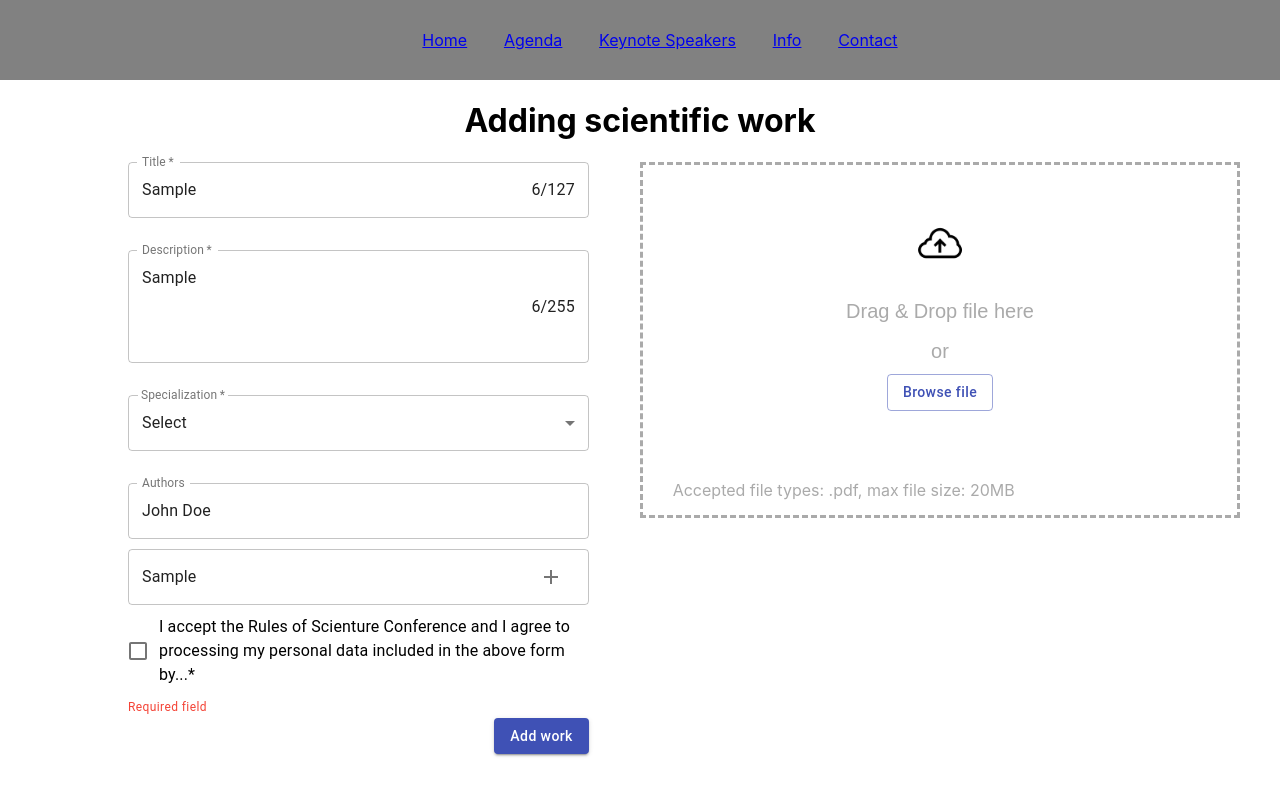
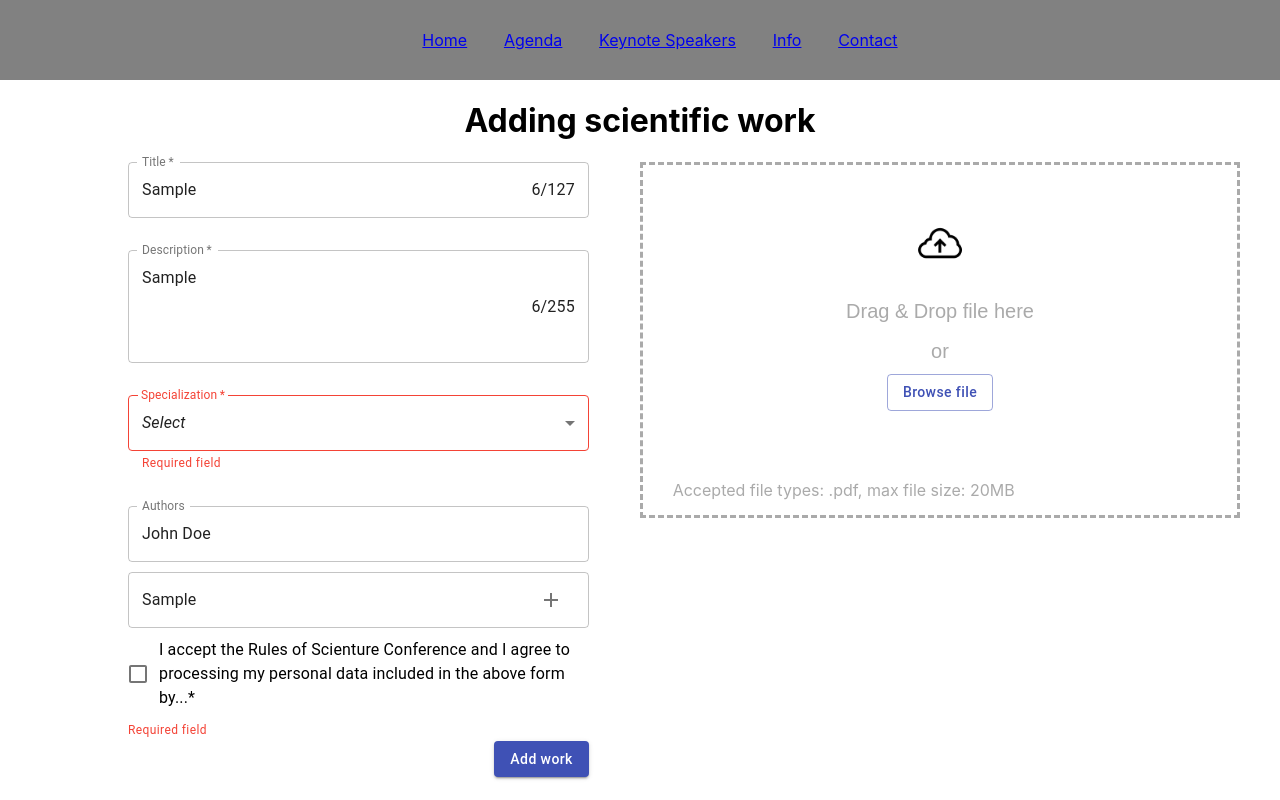
Before and after one commit to WyimaginowaneKoniki/Kongres, a React (Create React App) app in the folder web-client/: page /adding-work in a window 1280 px wide. Both pictures are taken after typing "Sample", "Sample", "Sample" into the empty fields and a click on the button "Add work". Built offline with nearby package versions, Linux system fonts and the light colour scheme.

Commit message:
Add validation to Select

```diff
--- a/web-client/src/pages/adding-work.js
+++ b/web-client/src/pages/adding-work.js
@@ -22,7 +22,7 @@ import FormControlLabel from "@material-ui/core/FormControlLabel";
 import Snackbar from "@material-ui/core/Snackbar";
 import MuiAlert from "@material-ui/lab/Alert";
 
-function AddingWork(props) {
+function AddingWork() {
   const styles = makeStyles({
     main: {
       width: "80%",
@@ -153,6 +153,17 @@ function AddingWork(props) {
 
   const handleChangeSelect = (event) => {
     setSpecialization(event.target.value);
+    setError(false);
+  };
+
+  // based on:
+  // https://codesandbox.io/s/425lm2479?file=/demo.js:1708-1772
+  const [hasError, setError] = useState(false);
+
+  const ClickSubmit = () => {
+    setError(false);
+    if (specialization === "") setError(true);
+    if (file === null) ShowAlert();
   };
 
   // based on:
@@ -255,12 +266,11 @@ function AddingWork(props) {
             noValidate
             onSubmit={handleSubmit((data) => {
               data.specialization = specialization;
-              console.log(file);
-              if(file !== null) {
+
+              // if everything is OK, form can be send
+              if (file !== null && specialization !== "") {
+                console.log(file);
                 alert(JSON.stringify(data));
-              }
-              else {
-                ShowAlert();
               }
             })}
           >
@@ -322,7 +332,7 @@ function AddingWork(props) {
               name="specialization"
               className={style.formControl}
               required
-              error={!!errors.specialization}
+              error={hasError}
             >
               <InputLabel
                 shrink
@@ -335,7 +345,6 @@ function AddingWork(props) {
                 displayEmpty
                 name="specialization"
                 value={specialization}
-                required
                 onChange={handleChangeSelect}
                 input={
                   <OutlinedInput
@@ -347,7 +356,7 @@ function AddingWork(props) {
                 }
               >
                 <MenuItem className={style.MenuItem} value="">
-                  Select
+                  <em>Select</em>
                 </MenuItem>
                 <MenuItem className={style.MenuItem} value={"Computer Science"}>
                   Computer Science
@@ -368,6 +377,7 @@ function AddingWork(props) {
                   Geography
                 </MenuItem>
               </Select>
+              {hasError && <FormHelperText>Required field</FormHelperText>}
             </FormControl>
 
             {/* Authors */}
@@ -412,7 +422,7 @@ function AddingWork(props) {
               color="primary"
               type="submit"
               variant="contained"
-              // onClick={buttonClick}
+              onClick={ClickSubmit}
             >
               Add work
             </Button>
```
